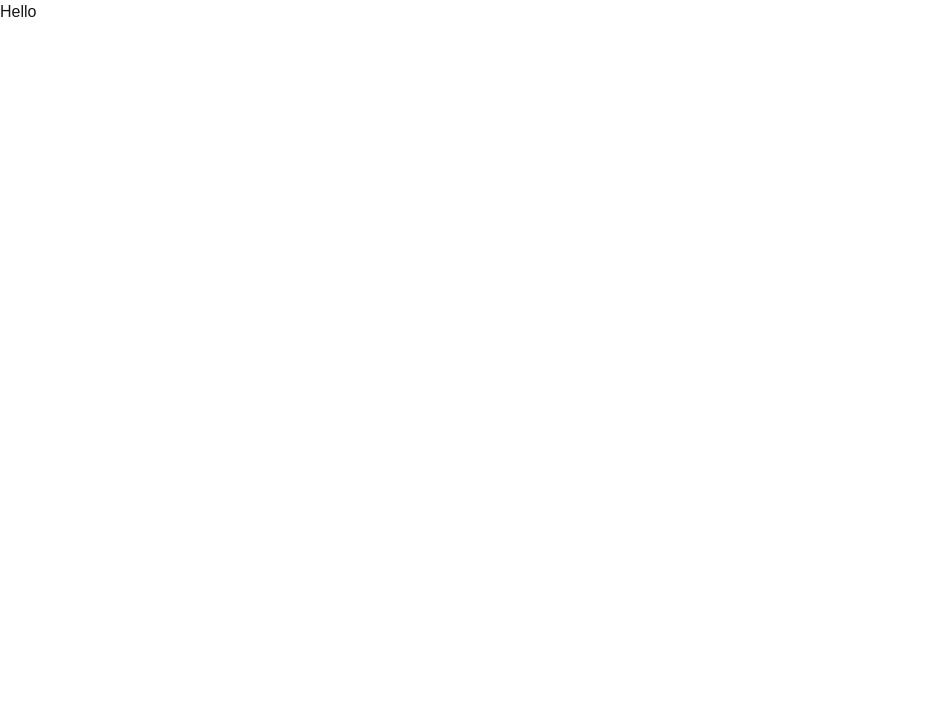
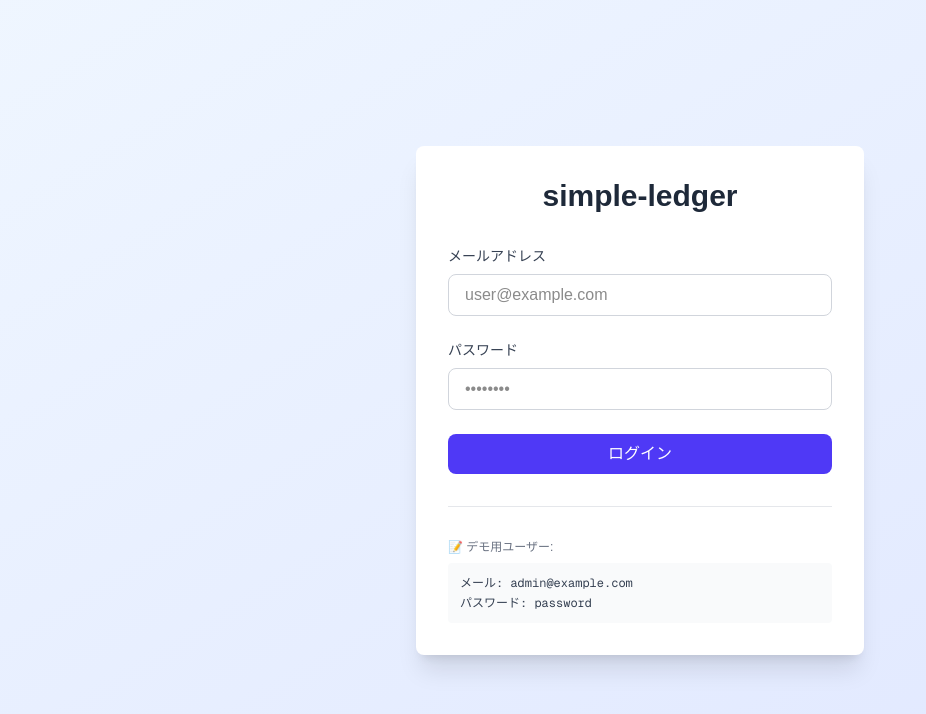
Before and after one commit to matsutoba/simple-ledger, a Next.js app in the folder frontend/: page / in a window 1280 px wide. Shown: the top 714 px of the page, without its empty margins (0-926 px from the left). Built offline with nearby package versions, Linux system fonts and the light colour scheme.

Commit message:
仮のログインページを追加

```diff
--- a/frontend/app/page.tsx
+++ b/frontend/app/page.tsx
@@ -1,3 +1,161 @@
+'use client';
+
+import { useState, useEffect } from 'react';
+
+interface LoginResponse {
+  accessToken: string;
+  refreshToken: string;
+  expiresIn: number;
+}
+
 export default function Home() {
-  return <h1>Hello</h1>;
+  const [email, setEmail] = useState('');
+  const [password, setPassword] = useState('');
+  const [loading, setLoading] = useState(false);
+  const [message, setMessage] = useState('');
+  const [messageType, setMessageType] = useState<'success' | 'error'>('success');
+  const [isLoggedIn, setIsLoggedIn] = useState(false);
+  const [token, setToken] = useState('');
+
+  useEffect(() => {
+    const savedToken = localStorage.getItem('accessToken');
+    if (savedToken) {
+      setIsLoggedIn(true);
+      setToken(savedToken);
+    }
+  }, []);
+
+  const handleLogin = async (e: React.FormEvent) => {
+    e.preventDefault();
+    setLoading(true);
+    setMessage('');
+
+    try {
+      const response = await fetch('http://localhost:8080/api/auth/login', {
+        method: 'POST',
+        headers: {
+          'Content-Type': 'application/json',
+        },
+        body: JSON.stringify({ email, password }),
+      });
+
+      const data: LoginResponse = await response.json();
+
+      if (response.ok) {
+        localStorage.setItem('accessToken', data.accessToken);
+        localStorage.setItem('refreshToken', data.refreshToken);
+        setToken(data.accessToken);
+        setIsLoggedIn(true);
+        setMessage(`ログイン成功！ (有効期限: ${data.expiresIn}秒)`);
+        setMessageType('success');
+        setEmail('');
+        setPassword('');
+      } else {
+        setMessage('ログイン失敗: メールアドレスまたはパスワードが正しくありません');
+        setMessageType('error');
+      }
+    } catch (error) {
+      setMessage(`エラー: ${error instanceof Error ? error.message : 'サーバーに接続できません'}`);
+      setMessageType('error');
+    } finally {
+      setLoading(false);
+    }
+  };
+
+  const handleLogout = () => {
+    localStorage.removeItem('accessToken');
+    localStorage.removeItem('refreshToken');
+    setIsLoggedIn(false);
+    setToken('');
+    setMessage('ログアウトしました');
+    setMessageType('success');
+  };
+
+  return (
+    <div className="min-h-screen bg-gradient-to-br from-blue-50 to-indigo-100 flex items-center justify-center p-4">
+      <div className="bg-white rounded-lg shadow-xl p-8 w-full max-w-md">
+        <h1 className="text-3xl font-bold text-center mb-8 text-gray-800">
+          simple-ledger
+        </h1>
+
+        {!isLoggedIn ? (
+          <form onSubmit={handleLogin} className="space-y-6">
+            <div>
+              <label htmlFor="email" className="block text-sm font-medium text-gray-700 mb-2">
+                メールアドレス
+              </label>
+              <input
+                id="email"
+                type="email"
+                value={email}
+                onChange={(e) => setEmail(e.target.value)}
+                placeholder="user@example.com"
+                className="w-full px-4 py-2 border border-gray-300 rounded-lg focus:ring-2 focus:ring-indigo-500 focus:border-transparent outline-none transition"
+                required
+              />
+            </div>
+
+            <div>
+              <label htmlFor="password" className="block text-sm font-medium text-gray-700 mb-2">
+                パスワード
+              </label>
+              <input
+                id="password"
+                type="password"
+                value={password}
+                onChange={(e) => setPassword(e.target.value)}
+                placeholder="••••••••"
+                className="w-full px-4 py-2 border border-gray-300 rounded-lg focus:ring-2 focus:ring-indigo-500 focus:border-transparent outline-none transition"
+                required
+              />
+            </div>
+
+            <button
+              type="submit"
+              disabled={loading}
+              className="w-full bg-indigo-600 hover:bg-indigo-700 disabled:bg-gray-400 text-white font-medium py-2 px-4 rounded-lg transition duration-200"
+            >
+              {loading ? 'ログイン中...' : 'ログイン'}
+            </button>
+          </form>
+        ) : (
+          <div className="space-y-4">
+            <div className="bg-indigo-50 border border-indigo-200 rounded-lg p-4">
+              <p className="text-sm text-gray-600 mb-2">ログインしています</p>
+              <p className="text-xs text-gray-500 break-all font-mono">
+                Token: {token.substring(0, 30)}...
+              </p>
+            </div>
+            <button
+              onClick={handleLogout}
+              className="w-full bg-red-600 hover:bg-red-700 text-white font-medium py-2 px-4 rounded-lg transition duration-200"
+            >
+              ログアウト
+            </button>
+          </div>
+        )}
+
+        {message && (
+          <div
+            className={`mt-6 p-4 rounded-lg text-sm ${
+              messageType === 'success'
+                ? 'bg-green-50 text-green-800 border border-green-200'
+                : 'bg-red-50 text-red-800 border border-red-200'
+            }`}
+          >
+            {message}
+          </div>
+        )}
+
+        {/* デモ用ユーザー情報 */}
+        <div className="mt-8 pt-8 border-t border-gray-200">
+          <p className="text-xs text-gray-500 mb-2">📝 デモ用ユーザー:</p>
+          <div className="bg-gray-50 rounded p-3 text-xs text-gray-700 space-y-1 font-mono">
+            <p>メール: admin@example.com</p>
+            <p>パスワード: password</p>
+          </div>
+        </div>
+      </div>
+    </div>
+  );
 }
```
